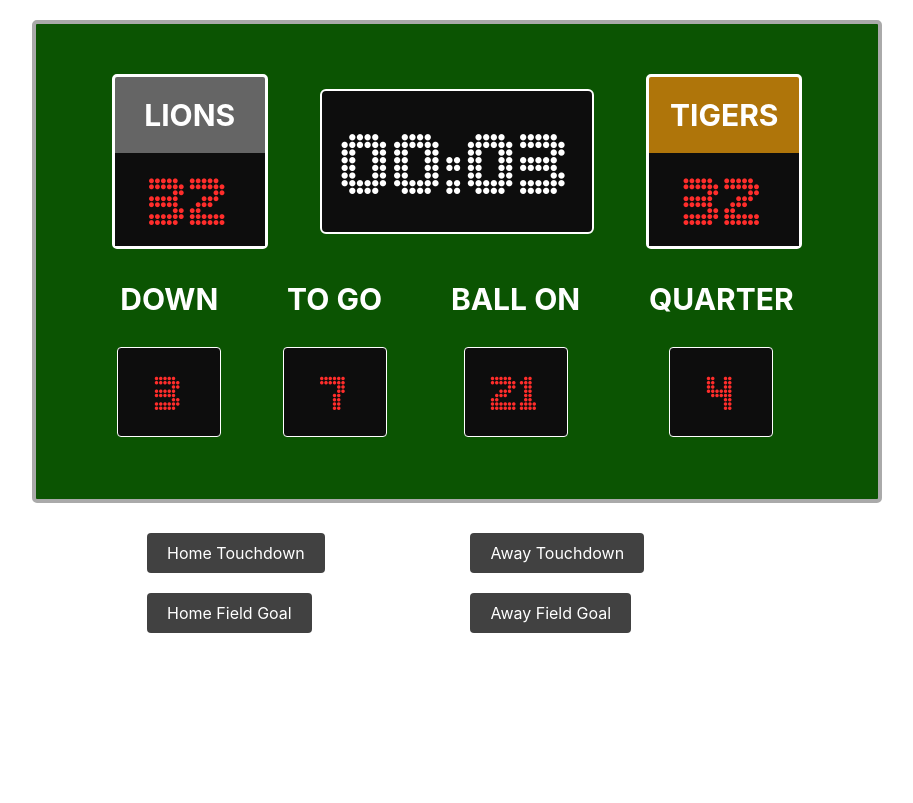
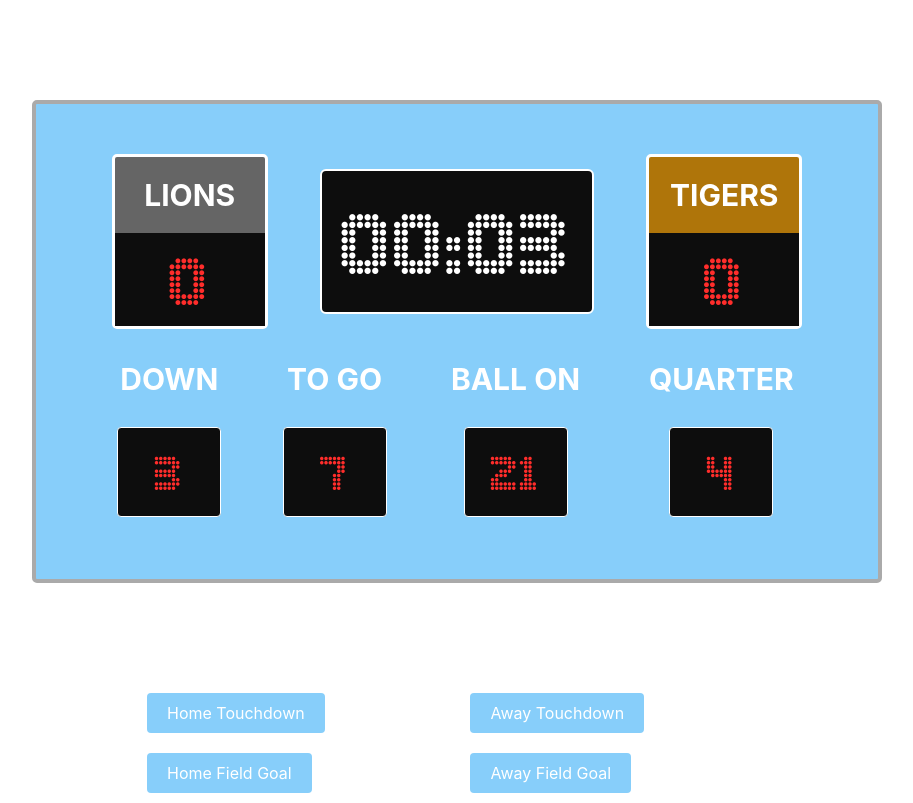
Before and after one commit to bloominstituteoftechnology/react-american-football-scoreboard, a React (Create React App) app: page / in a window 1280 px wide. Shown: the whole page, without its empty margins (183-1096 px from the left). Built offline with nearby package versions, Linux system fonts and the light colour scheme; the HTML template or start-up script is replaced by a standard one.

Commit message:
Project 7/13

```diff
--- a/src/App.css
+++ b/src/App.css
@@ -119,3 +119,145 @@
   margin: 1rem;
   border-radius: 4px;
 }
+:root {
+  --black: #0d0d0d;
+  --red: #ff2d2b;
+}
+
+.scoreboard {
+  width: 58%;
+  margin: 10rem auto;
+  background-color:lightskyblue ;
+  color: white;
+  border-radius: 0.5rem;
+  margin-top: 10rem;
+  padding: 5rem;
+  border: 4px solid #aaaaaa;
+}
+
+.topRow {
+  display: flex;
+  justify-content: space-around;
+  place-items: center;
+  /* height: 20rem; */
+}
+
+.home,
+.away {
+  height: 100%;
+  display: flex;
+  flex-direction: column;
+  justify-content: space-around;
+  place-items: center;
+  border: 3px solid white;
+  border-radius: 0.5rem;
+  width: 15rem;
+
+}
+
+.home {
+  background-color: #656565;
+}
+
+.away {
+  background-color: #af750a;
+}
+
+.home__name,
+.away__name,
+.down__title,
+.toGo__title,
+.ballOn__title,
+.quarter__title {
+  text-transform: uppercase;
+  font-size: 3rem;
+  padding: 2rem;
+}
+
+.home__score,
+.away__score {
+  font-family: "Ozone";
+  font-size: 7rem;
+  width: 90%;
+  text-align: center;
+  background-color: var(--black);
+  color: var(--red);
+  padding: 5%;
+}
+
+.timer {
+  font-family: "Ozone";
+  font-size: 9rem;
+  padding: 2rem;
+  text-align: center;
+  background-color: var(--black);
+  border: 2px solid white;
+  border-radius: 6px;
+}
+
+.bottomRow {
+  display: flex;
+  justify-content: space-around;
+  place-items: center;
+  height: 20rem;
+}
+
+.down,
+.toGo,
+.ballOn,
+.quarter {
+  display: flex;
+  flex-direction: column;
+  justify-content: space-around;
+  place-items: center;
+}
+
+.down__value,
+.toGo__value,
+.ballOn__value,
+.quarter__value {
+  font-family: "Ozone";
+  font-size: 5rem;
+  color: var(--red);
+  width: 7rem;
+  text-align: center;
+  background-color: var(--black);
+  margin-top: 1rem;
+  border-radius: 4px;
+  padding: 1.6rem;
+  border: 1px solid white;
+}
+
+.buttons {
+  width: 50%;
+  margin: 0 auto;
+  display: flex;
+  justify-content: space-around;
+}
+
+.homeButtons__touchdown,
+.homeButtons__fieldGoal,
+.awayButtons__touchdown,
+.awayButtons__fieldGoal {
+  margin: 1rem;
+  border-radius: 4px;
+  background-color: lightskyblue;
+}
+
+/* my code stat here */
+
+.bottomButtons{
+  display: flex;
+  justify-content: space-around;
+  place-items: center;
+  margin: 2rem;
+  height: 90px;
+
+
+}
+
+.bottomButtons button{
+  margin: 5px;
+  border: 1px solid white;
+  border-radius: 4px;
+}
--- a/src/App.js
+++ b/src/App.js
@@ -1,10 +1,16 @@
 //TODO: STEP 1 - Import the useState hook.
-import React from "react";
+import React, { useState } from "react";
+import "./App.css";
 import BottomRow from "./BottomRow";
-import "./App.css";
 
 function App() {
   //TODO: STEP 2 - Establish your applictaion's state with some useState hooks.  You'll need one for the home score and another for the away score.
+
+  const [homeScore, setHomeScore] = useState(0);
+  const [awayScore, setAwayScore] = useState(0);
+
+  console.log('Home:', homeScore);
+  console.log('Away:', awayScore);
 
   return (
     <div className="container">
@@ -14,26 +20,26 @@ function App() {
             <h2 className="home__name">Lions</h2>
 
             {/* TODO STEP 3 - We need to change the hardcoded values in these divs to accept dynamic values from our state. */}
-            <div className="home__score">32</div>
+
+            <div className="home__score">{homeScore}</div>
           </div>
           <div className="timer">00:03</div>
           <div className="away">
             <h2 className="away__name">Tigers</h2>
-            <div className="away__score">32</div>
+            <div className="away__score">{awayScore}</div>
           </div>
         </div>
         <BottomRow />
       </section>
       <section className="buttons">
         <div className="homeButtons">
-
           {/* TODO STEP 4 - Now we need to attach our state setter functions to click listeners. */}
-          <button className="homeButtons__touchdown">Home Touchdown</button>
-          <button className="homeButtons__fieldGoal">Home Field Goal</button>
+          <button className="homeButtons__touchdown" onClick={() => setHomeScore(homeScore + 7)}>Home Touchdown</button>
+          <button className="homeButtons__fieldGoal" onClick={() => setHomeScore(homeScore + 3)}>Home Field Goal</button>
         </div>
         <div className="awayButtons">
-          <button className="awayButtons__touchdown">Away Touchdown</button>
-          <button className="awayButtons__fieldGoal">Away Field Goal</button>
+          <button className="awayButtons__touchdown" onClick={() => setAwayScore(awayScore + 7)}>Away Touchdown</button>
+          <button className="awayButtons__fieldGoal" onClick={() => setAwayScore(awayScore + 3)}>Away Field Goal</button>
         </div>
       </section>
     </div>
```
